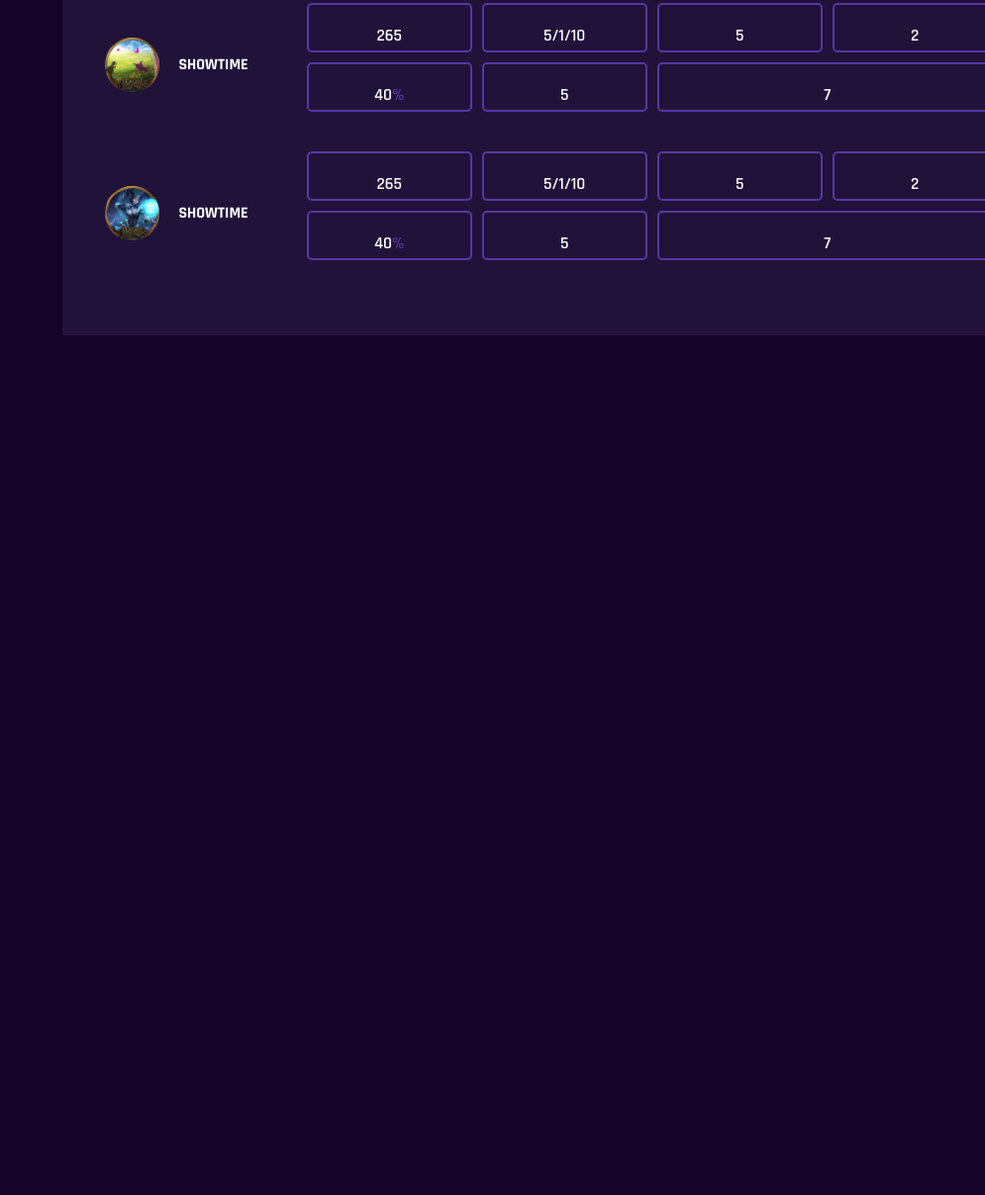
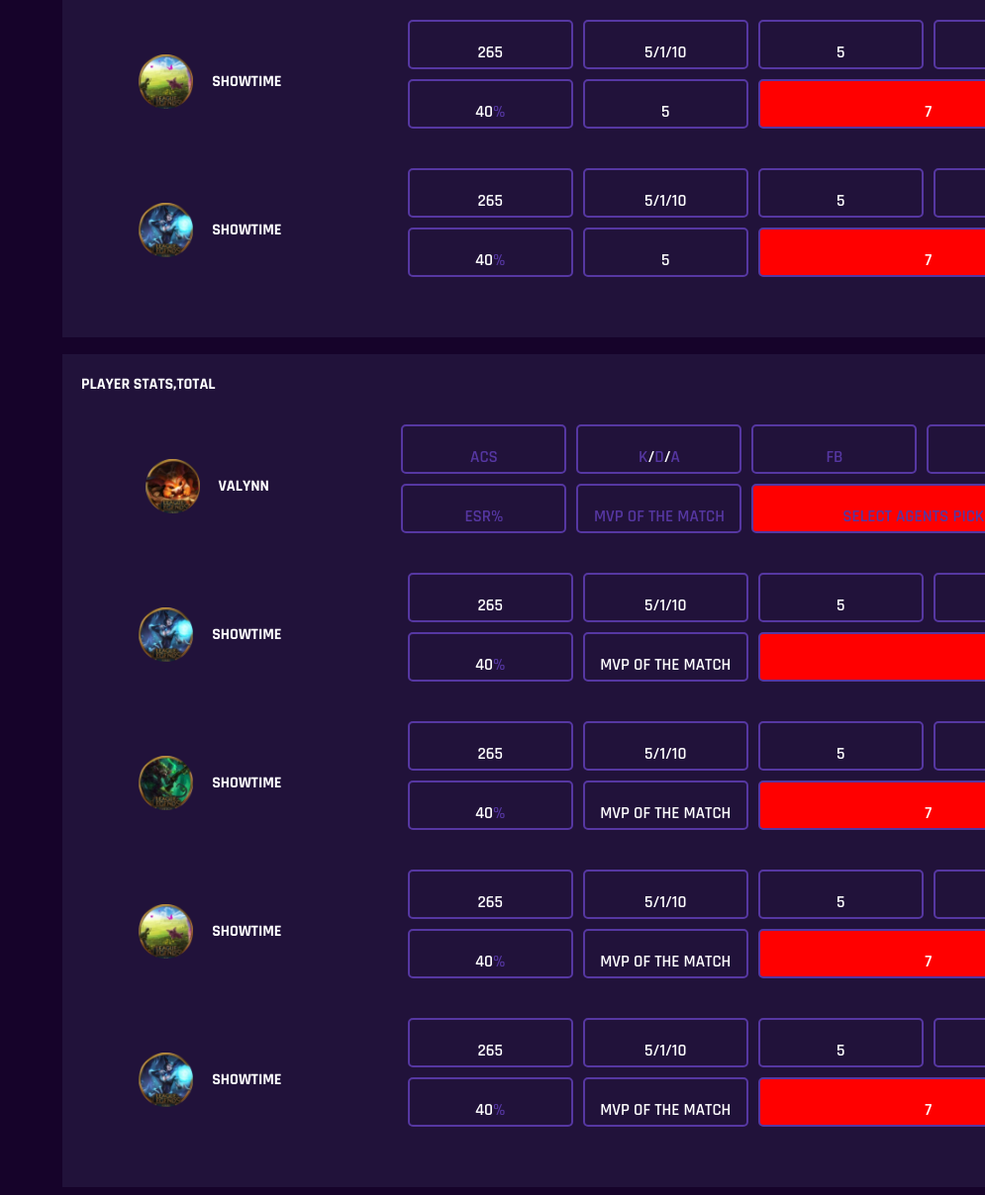
Before and after one commit to nijo34/Golive-HTML-CSS-Task, a plain HTML site: page public/index.html in a window 1280 px wide. Shown: the part 787-1995 px from the top of the page at 99% size, without its empty margins (285-1280 px from the left). Before the commit the page ends 1134 px from the top, so only its background shows below. Drawn offline with Linux system fonts and the light colour scheme.

Commit message:
Main body updated

```diff
--- a/public/index.html
+++ b/public/index.html
@@ -72,14 +72,16 @@
     </div>
 
     <div class = "body-content_1">
-      <p>ALL MAPS</p>
+      <div>
+        <p class= "body_p">ALL MAPS</p>
+      </div>
 
 
       <div class= "grids">
         <div class = "panel">
           <div class = "content1">
             <img src = "images/1.PNG">
-            <p>VALYN</p>
+            <p>VALYNN</p>
           </div>
           <div class = grid-container>
             <div>ACS</div>
@@ -105,7 +107,7 @@
             <div>40<span style="color:#5637A2">%</span></div>
             <div>5</div>
             <div class = "box-end">
-
+              <div class = image><img src="images/1.PNG"></div>
             </div>
           </div>
         </div>
@@ -162,6 +164,101 @@
       </div>
     </div>
 
+
+
+
+
+    <div class = "body-content_1">
+      <div>
+        <p class = "body_p">PLAYER STATS,TOTAL</p>
+      </div>
+      <div class= "grids">
+        <div class = "panel">
+          <div class = "content1">
+            <img src = "images/1.PNG">
+            <p>VALYNN</p>
+          </div>
+          <div class = grid-container>
+            <div>ACS</div>
+            <div>K<span style="color:white">/</span>D<span style="color:white">/</span>A</div>
+            <div>FB</div>
+            <div>FD</div>
+            <div>ESR%</div>
+            <div><span style="color:#5637A2">MVP OF THE MATCH</span></div>
+            <div class = "box-end">SELECT AGENTS PICKED</div>
+          </div>
+        </div>
+
+        <div class = "panel">
+          <div class = "content1">
+            <img src = "images/2.PNG">
+            <p>SHOWTIME</p>
+          </div>
+          <div class = grid-container1>
+            <div>265</div>
+            <div>5/1/10</div>
+            <div>5</div>
+            <div>2</div>
+            <div>40<span style="color:#5637A2">%</span></div>
+            <div>MVP OF THE MATCH</div>
+            <div class = "box-end">
+
+            </div>
+          </div>
+        </div>
+
+        <div class = "panel">
+          <div class = "content1">
+            <img src = "images/3.PNG">
+            <p>SHOWTIME</p>
+          </div>
+          <div class = grid-container1>
+            <div>265</div>
+            <div>5/1/10</div>
+            <div>5</div>
+            <div>2</div>
+            <div>40<span style="color:#5637A2">%</span></div>
+            <div>MVP OF THE MATCH</div>
+            <div class = "box-end">7</div>
+          </div>
+        </div>
+
+        <div class = "panel">
+          <div class = "content1">
+            <img src = "images/4.PNG">
+            <p>SHOWTIME</p>
+          </div>
+          <div class = grid-container1>
+            <div>265</div>
+            <div>5/1/10</div>
+            <div>5</div>
+            <div>2</div>
+            <div>40<span style="color:#5637A2">%</span></div>
+            <div>MVP OF THE MATCH</div>
+            <div class = "box-end">7</div>
+          </div>
+        </div>
+
+        <div class = "panel">
+          <div class = "content1">
+            <img src = "images/2.PNG">
+            <p>SHOWTIME</p>
+          </div>
+          <div class = grid-container1>
+            <div>265</div>
+            <div>5/1/10</div>
+            <div>5</div>
+            <div>2</div>
+            <div>40<span style="color:#5637A2">%</span></div>
+            <div>MVP OF THE MATCH</div>
+            <div class = "box-end">7</div>
+          </div>
+        </div>
+
+
+      </div>
+    </div>
+
 </div>
 
 
--- a/public/styles/style.css
+++ b/public/styles/style.css
@@ -207,7 +207,7 @@ body {
     width:1095px;
     height:842px;
     background-color: #21123A;
-    display: flex;
+    display: block;
 }
 
 .body-content_1 p{
@@ -216,9 +216,13 @@ body {
     color:#FFFFFF;
     margin: 17px 0 0 19px;
 }
+
+.body_p{
+    padding: 20px 0 0 0;
+}
 .grids{
     display: block;
-    margin-top: 46px;
+    margin-top: 20px;
 }
 .grid-container{
     display: grid;
@@ -253,7 +257,7 @@ body {
 }
 
 .grid-container1 > div {
-    text-align: center;
+    text-align:center;
     padding: 20px 0;
     font-family: Rajdhani-semibold;
     font-size: 17px;
@@ -270,6 +274,31 @@ body {
 
   .box-end{
       grid-column-start: span 2;
+      background-color:red ;
+      position: relative;
+
+  }
+
+
+  .box-end img{
+      height: auto;
+      width: 5px;
+      float: left;
+      position: absolute;
+      top:0;
+      left:0;
+
+
+  }
+
+  .image{
+      background-color: aqua;
+      height: 100px;
+      width: 100px;
+      float: left;
+      position: absolute;
+      top:0;
+      left:0;
 
   }
 
@@ -280,12 +309,14 @@ body {
 
   .panel{
       display: flex;
-      justify-content:space-between ;
+      margin: 0 0 0 9px;
+      justify-content: space-evenly;
+
   }
 
   .content1{
       display: flex;
-      margin: 45px 49px 0 -40px;
+      margin: 45px 49px 0 0;
 
 
   }
```
